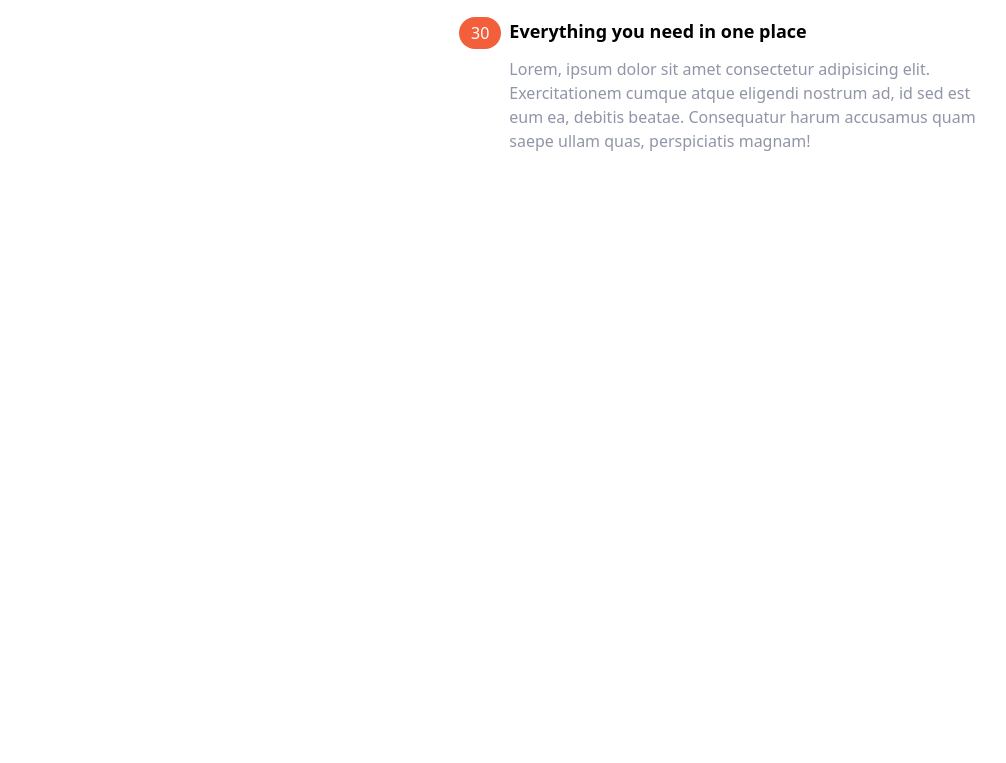
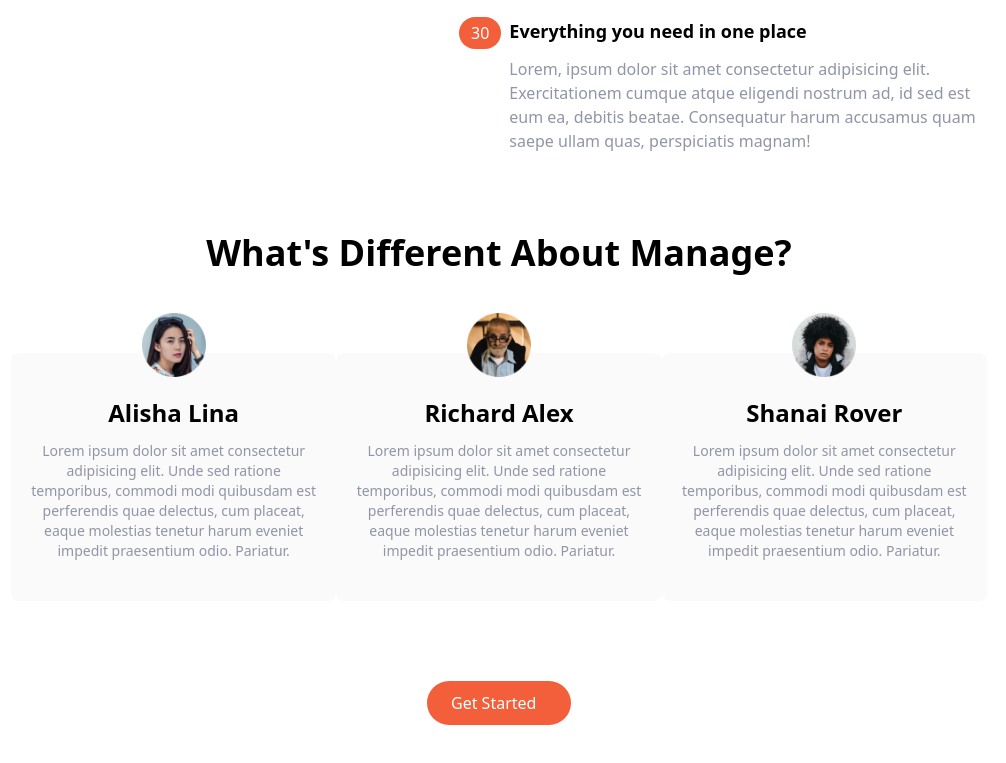
Before and after one commit to Nahiankhondokar/Tailwind-CSS-Landing-Page-Design, a website: page index.html in a window 1280 px wide. Shown: the part 1135-1898 px from the top of the page, without its empty margins (141-1147 px from the left). Before the commit the page ends 1368 px from the top, so only its background shows below. Drawn offline with Linux system fonts and the light colour scheme.

Commit message:
testimonials section

```diff
--- a/index.html
+++ b/index.html
@@ -169,5 +169,83 @@
         </div>
       </div>
     </section>
+
+    <!-- Testimonial Section -->
+    <section class="container mx-auto mb-32">
+      <div class="space-y-20">
+        <!-- Heading -->
+        <div class="text-4xl font-bold text-center block md:text-4xl">
+          What's Different About Manage?
+        </div>
+        <!-- Testimonial list item -->
+        <div class="flex flex-col space-y-20 md:flex-row md:space-y-0">
+          <div
+            class="flex flex-col items-center md:w-1/3 space-y-5 bg-veryLightGray px-5 py-10 rounded-lg"
+          >
+            <img
+              src="./assets/images/avatar-anisha.png"
+              alt=""
+              class="-mt-20 w-16"
+            />
+            <div class="flex flex-col text-center space-y-3">
+              <h3 class="font-bold text-2xl">Alisha Lina</h3>
+              <p class="text-sm text-darkGrayishBlue">
+                Lorem ipsum dolor sit amet consectetur adipisicing elit. Unde
+                sed ratione temporibus, commodi modi quibusdam est perferendis
+                quae delectus, cum placeat, eaque molestias tenetur harum
+                eveniet impedit praesentium odio. Pariatur.
+              </p>
+            </div>
+          </div>
+
+          <div
+            class="flex flex-col items-center md:w-1/3 space-y-5 bg-veryLightGray px-5 py-10 rounded-lg"
+          >
+            <img
+              src="./assets/images/avatar-richard.png"
+              alt=""
+              class="-mt-20 w-16"
+            />
+            <div class="flex flex-col text-center space-y-3">
+              <h3 class="font-bold text-2xl">Richard Alex</h3>
+              <p class="text-sm text-darkGrayishBlue">
+                Lorem ipsum dolor sit amet consectetur adipisicing elit. Unde
+                sed ratione temporibus, commodi modi quibusdam est perferendis
+                quae delectus, cum placeat, eaque molestias tenetur harum
+                eveniet impedit praesentium odio. Pariatur.
+              </p>
+            </div>
+          </div>
+
+          <div
+            class="flex flex-col items-center md:w-1/3 space-y-5 bg-veryLightGray px-5 py-10 rounded-lg"
+          >
+            <img
+              src="./assets/images/avatar-shanai.png"
+              alt=""
+              class="-mt-20 w-16"
+            />
+            <div class="flex flex-col text-center space-y-3">
+              <h3 class="font-bold text-2xl">Shanai Rover</h3>
+              <p class="text-sm text-darkGrayishBlue">
+                Lorem ipsum dolor sit amet consectetur adipisicing elit. Unde
+                sed ratione temporibus, commodi modi quibusdam est perferendis
+                quae delectus, cum placeat, eaque molestias tenetur harum
+                eveniet impedit praesentium odio. Pariatur.
+              </p>
+            </div>
+          </div>
+        </div>
+
+        <div class="my-20">
+          <!-- Button -->
+          <a
+            href="#"
+            class="block px-6 py-2.5 bg-brightRed rounded-full font-medium text-white hover:bg-brightRedLight w-36 m-auto"
+            >Get Started</a
+          >
+        </div>
+      </div>
+    </section>
   </body>
 </html>
```
Also changed, not shown: output/tailwind.css.
